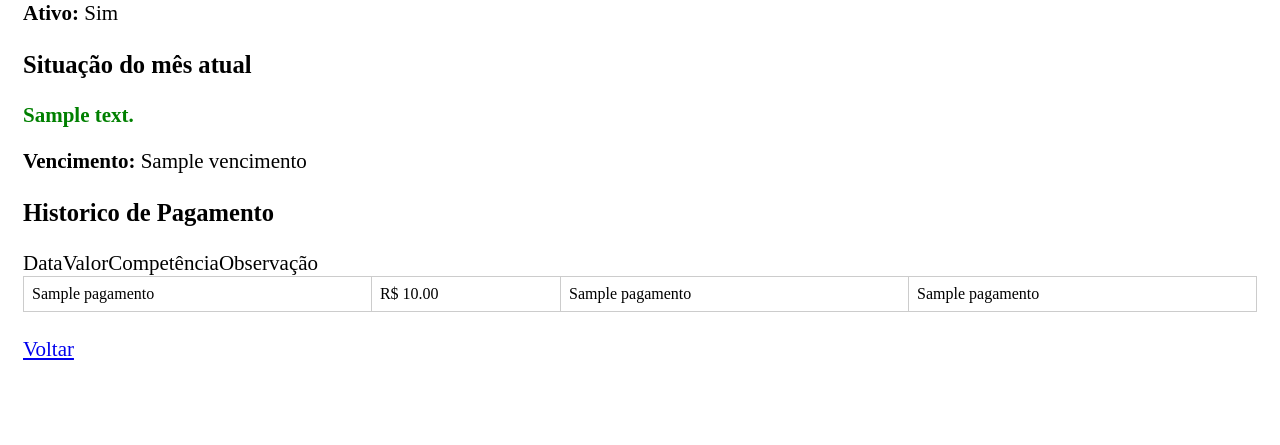
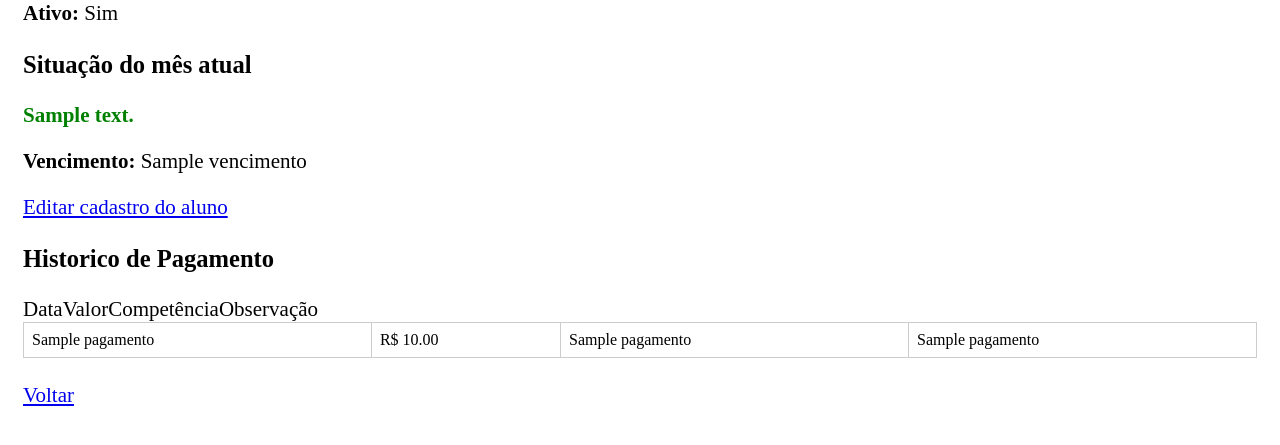
Before and after one commit to janilsonmathias-alt/Sistema-Academia, a Flask app: template templates/aluno_ficha.html in a window 1280 px wide. Shown: the part 268-713 px from the top of the page. Run offline with Flask 3, Linux system fonts and the light colour scheme; the template is opened without the code that fills it: most values are stand-ins (such as "Sample title", 1, 10 or a date in 2020).

Commit message:
Update aluno_ficha.html

```diff
--- a/templates/aluno_ficha.html
+++ b/templates/aluno_ficha.html
@@ -56,6 +56,10 @@
       <p><strong>Vencimento: </strong>{{ status_atual.vencimento }}</p>
     {% endif %}
 
+    <p>
+      <a href="/aluno/editar/{{ aluno[0] }}">Editar cadastro do aluno</a>
+    </p>
+
     <h3>Historico de Pagamento</h3>
 
     {% if pagamentos %}
```
